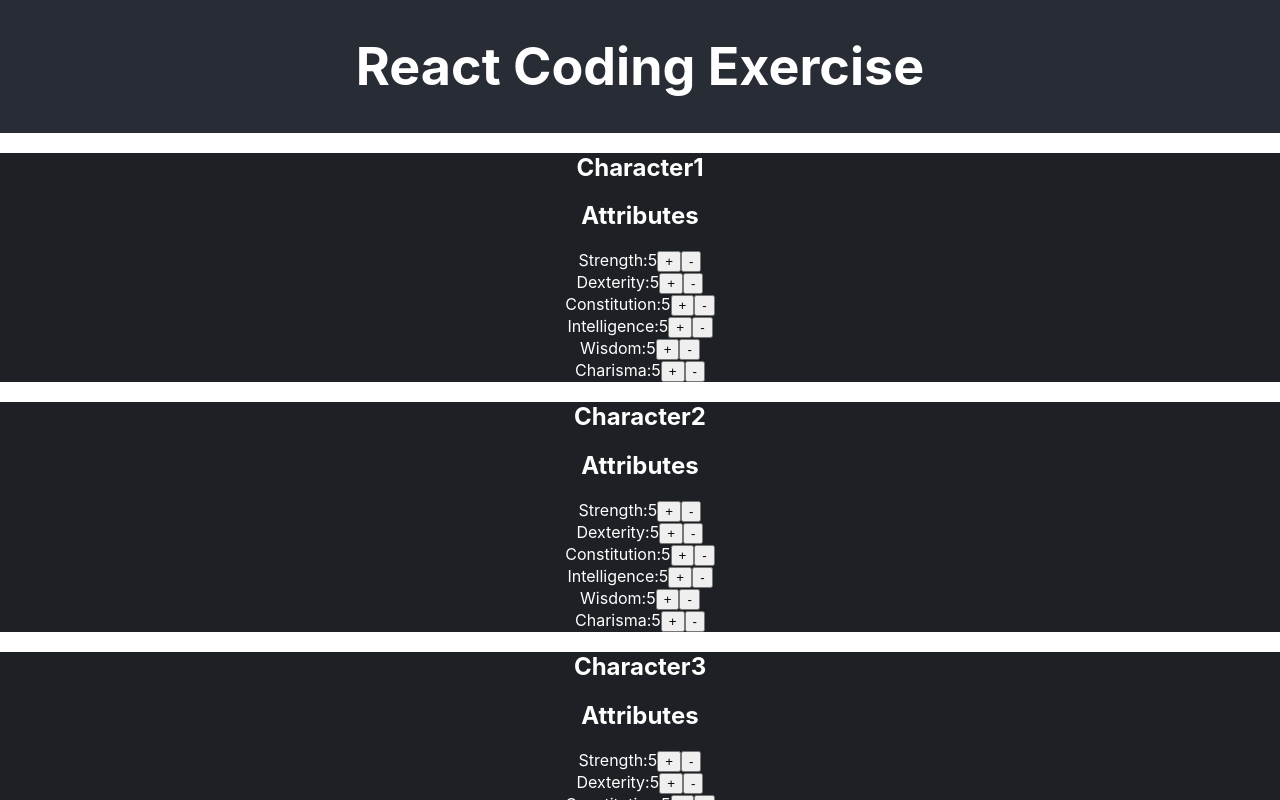
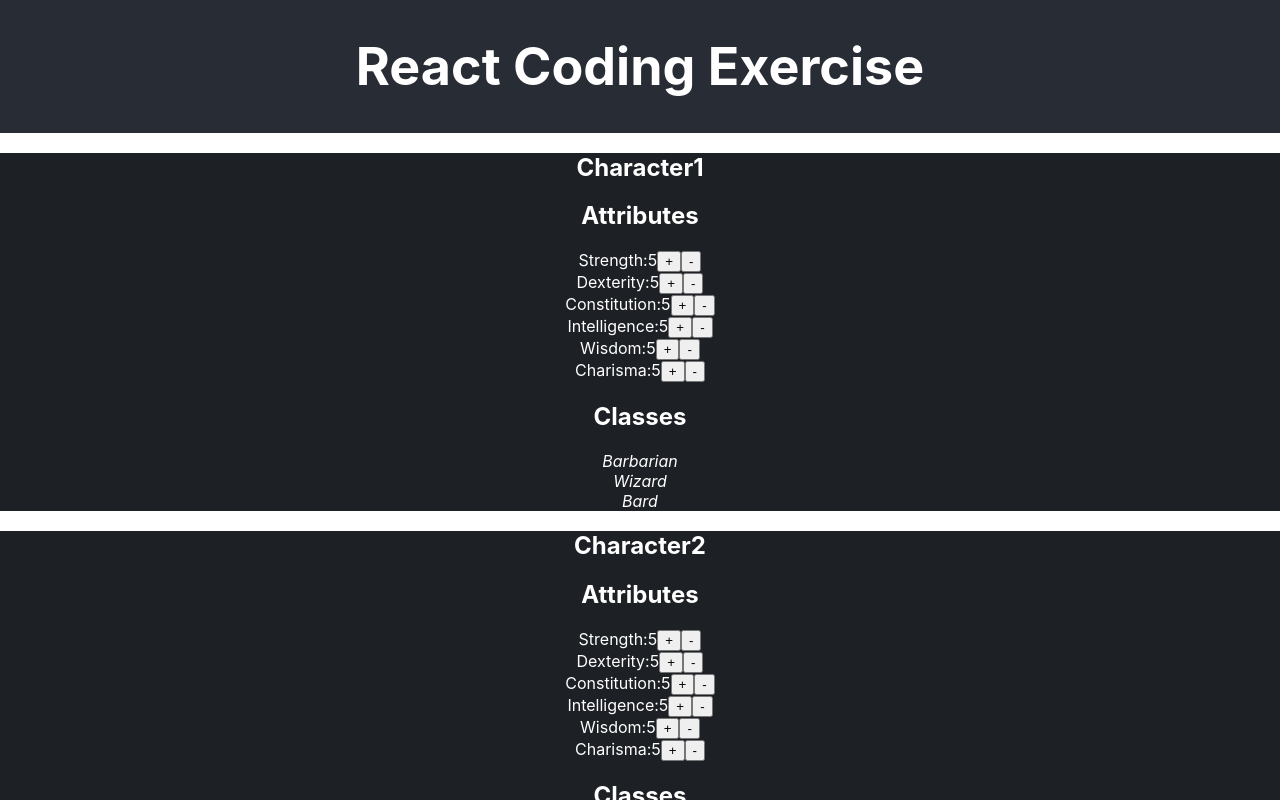
Before and after one commit to sneha-doguparthi/recruiting-webapp-character, a React (Create React App) app: page / in a window 1280 px wide. Shown: the top 800 px of the page. Built offline with nearby package versions, Linux system fonts and the light colour scheme.

Commit message:
2. Display Classes on screen

```diff
--- /dev/null
+++ b/src/AttributeList.js
@@ -0,0 +1,16 @@
+export function AttributeList({ attributeValues, incrementAttribute, decrementAttribute }) {
+    const attributesTitle = "Attributes"
+
+    return <>
+        <h2>{attributesTitle}</h2>
+        {Object.keys(attributeValues).map((attribute) => (
+            <div key={attribute}>
+                {attribute}:
+                <span>{attributeValues[attribute]}</span>
+                <button onClick={() => incrementAttribute(attribute)}>+</button>
+                <button onClick={() => decrementAttribute(attribute)}>-</button>
+            </div>
+        ))}
+
+    </>
+}
--- a/src/Character.js
+++ b/src/Character.js
@@ -1,36 +1,40 @@
-import { useState } from 'react';
+import { useState, useMemo } from 'react';
 import './App.css';
+import {ClassList} from "./ClassList";
+import { CLASS_LIST, } from './consts.js';
+import { AttributeList } from './AttributeList';
 
 function Character({ character }) {
   const [attributeValues, setAttributeValues] = useState(character.attributes);
-    const attributesTitle = "Attributes"
 
-    const incrementAttributeValue = (attribute) => {
+  const incrementAttribute = (attribute) => {
       setAttributeValues((prevValues) => ({
         ...prevValues,
         [attribute]: prevValues[attribute] + 1,
       }));
   };
 
-    const decrementAttributeValue = (attribute) => {
+  const decrementAttribute = (attribute) => {
     setAttributeValues((prevValues) => ({
       ...prevValues,
       [attribute]: prevValues[attribute] - 1,
     }));
   };
 
+  const doesCharacterMeetRequirements = useMemo(() => {
+    return (className) => {
+      const classAttributeValues = CLASS_LIST[className];
+      return Object.keys(classAttributeValues).every(
+        (attribute) => attributeValues[attribute] >= classAttributeValues[attribute]
+      );
+    };
+  }, [attributeValues]);
+
   return (
     <div >
       <h2>{character.name}</h2>
-            <h2>{attributesTitle}</h2>
-            {Object.keys(attributeValues).map((attribute) => (
-                <div key={attribute}>
-                    {attribute}:
-                    <span>{attributeValues[attribute]}</span>
-                    <button onClick={() => incrementAttributeValue(attribute)}>+</button>
-                    <button onClick={() => decrementAttributeValue(attribute)}>-</button>
-                </div>
-            ))}
+      <AttributeList attributeValues={attributeValues} incrementAttribute={incrementAttribute} decrementAttribute={decrementAttribute} />
+      <ClassList doesCharacterMeetRequirements={doesCharacterMeetRequirements}/>
     </div>
   );
 }
--- /dev/null
+++ b/src/ClassList.css
@@ -0,0 +1,10 @@
+.available {
+    font-weight: bold;
+    color: red;
+    cursor: pointer;
+  }
+
+  .unavailable {
+    font-style: italic;
+    cursor: pointer;
+  }
--- /dev/null
+++ b/src/ClassList.js
@@ -0,0 +1,17 @@
+import "./ClassList.css";
+import { CLASS_LIST } from './consts.js';
+
+
+export function ClassList({ doesCharacterMeetRequirements }) {
+    const classeTitle = "Classes"
+    return (
+        <div>
+            <h2>{classeTitle}</h2>
+            {Object.keys(CLASS_LIST).map((ele) => (
+                <div key={ele} className={doesCharacterMeetRequirements(ele) ? 'available' : 'unavailable'}>
+                    {ele}
+                </div>
+            ))}
+        </div>
+    );
+}
```
Lines whose indentation alone changed are shown as unchanged.
